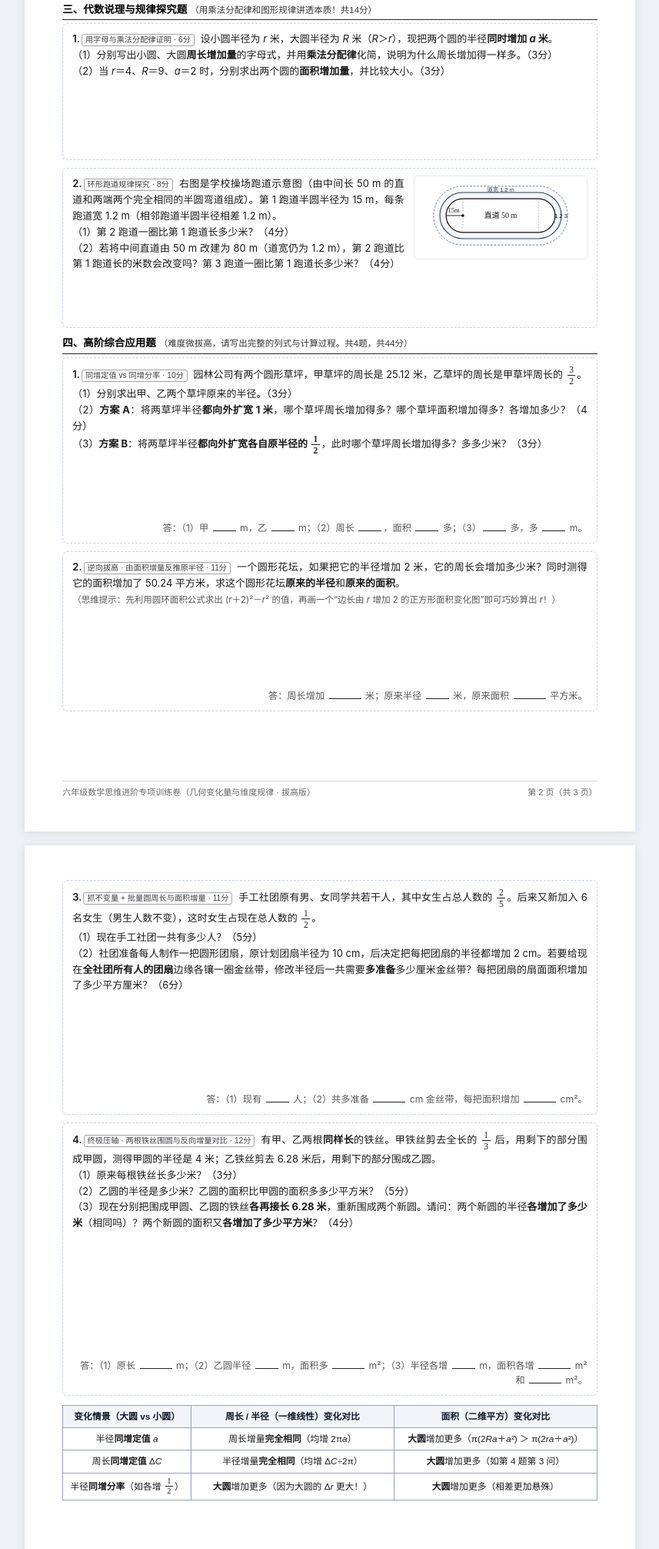
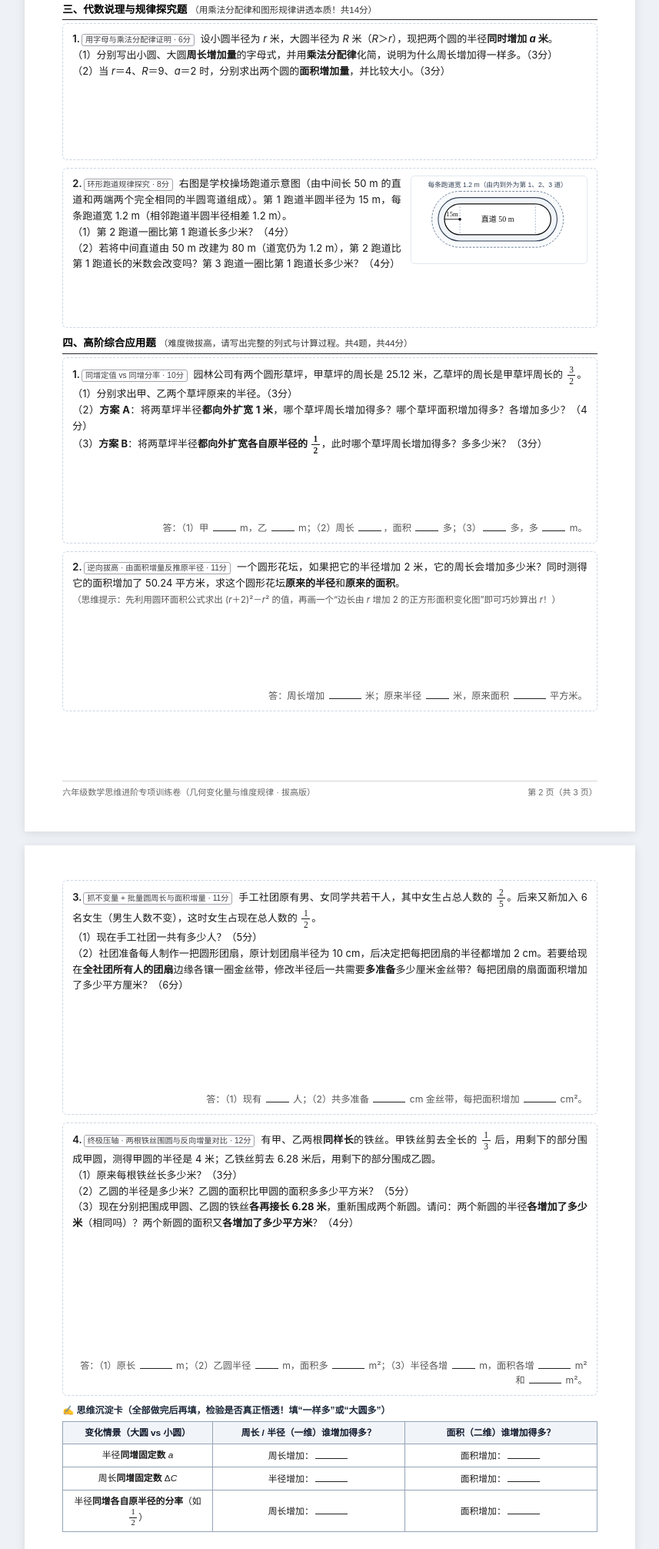
Before and after one commit to AubreyHan/Reid, a plain HTML site: page 小学六年级数学思维进阶卷_几何变化量与维度规律(可直接打印A4版).html in a window 1280 px wide. Shown: the part 1408-3420 px from the top of the page at 77% size, without its empty margins (211-1068 px from the left). Drawn offline with Linux system fonts and the light colour scheme.

Commit message:
auto-sync: 2026-11-22 13:54:57 - 1 files (modified: \345\260\217\345\255\246\345\205\255\345\271\264\347\272\247\346\225\260\345\255\246\346\200\235\347\273\264\350\277\233\351\230\266\345\215\267_\345\207\240\344\275\225\345\217\230\345\214\226\351\207\217\344\270\216\347\273\264\345\272\246\350\247\204\345\276\213(\345\217\257\347\233\264\346\216\245\346\211\223\345\215\260A4\347\211\210).html)

```diff
--- a/小学六年级数学思维进阶卷_几何变化量与维度规律(可直接打印A4版).html
+++ b/小学六年级数学思维进阶卷_几何变化量与维度规律(可直接打印A4版).html
@@ -498,23 +498,22 @@
           （2）若将中间直道由 50 m 改建为 80 m（道宽仍为 1.2 m），第 2 跑道比第 1 跑道长的米数会改变吗？第 3 跑道一圈比第 1 跑道长多少米？（4分）
         </div>
         <div class="track-svg">
-          <svg width="218" height="96" viewBox="0 0 240 104" xmlns="http://www.w3.org/2000/svg">
-            <!-- 外3道 r=42, 中2道 r=33, 内1道 r=24; 直道 x=66..174, cy=52 -->
-            <path d="M 66 10 L 174 10 A 42 42 0 0 1 174 94 L 66 94 A 42 42 0 0 1 66 10 Z" fill="#f8fafc" stroke="#64748b" stroke-width="1" stroke-dasharray="3,2"/>
-            <path d="M 66 19 L 174 19 A 33 33 0 0 1 174 85 L 66 85 A 33 33 0 0 1 66 19 Z" fill="#f1f5f9" stroke="#334155" stroke-width="1.2"/>
-            <path d="M 66 28 L 174 28 A 24 24 0 0 1 174 76 L 66 76 A 24 24 0 0 1 66 28 Z" fill="#ffffff" stroke="#111" stroke-width="1.4"/>
-            <!-- 辅助虚线与标注 -->
-            <line x1="66" y1="28" x2="66" y2="76" stroke="#94a3b8" stroke-width="0.9" stroke-dasharray="2,2"/>
-            <line x1="174" y1="28" x2="174" y2="76" stroke="#94a3b8" stroke-width="0.9" stroke-dasharray="2,2"/>
+          <svg width="222" height="102" viewBox="0 0 244 112" xmlns="http://www.w3.org/2000/svg">
+            <!-- 外3道 r=40, 中2道 r=31, 内1道 r=22; 直道 x=66..174, cy=58 -->
+            <path d="M 66 18 L 174 18 A 40 40 0 0 1 174 98 L 66 98 A 40 40 0 0 1 66 18 Z" fill="#f8fafc" stroke="#64748b" stroke-width="1" stroke-dasharray="3,2"/>
+            <path d="M 66 27 L 174 27 A 31 31 0 0 1 174 89 L 66 89 A 31 31 0 0 1 66 27 Z" fill="#f1f5f9" stroke="#334155" stroke-width="1.2"/>
+            <path d="M 66 36 L 174 36 A 22 22 0 0 1 174 80 L 66 80 A 22 22 0 0 1 66 36 Z" fill="#ffffff" stroke="#111" stroke-width="1.4"/>
+            <!-- 辅助虚线 -->
+            <line x1="66" y1="36" x2="66" y2="80" stroke="#94a3b8" stroke-width="0.9" stroke-dasharray="2,2"/>
+            <line x1="174" y1="36" x2="174" y2="80" stroke="#94a3b8" stroke-width="0.9" stroke-dasharray="2,2"/>
             <!-- 半径标注 -->
-            <circle cx="66" cy="52" r="2" fill="#111"/>
-            <line x1="66" y1="52" x2="42" y2="52" stroke="#111" stroke-width="1"/>
-            <text x="53" y="48" font-family="Times New Roman, serif" font-size="9.5" text-anchor="middle" fill="#111">15m</text>
+            <circle cx="66" cy="58" r="2" fill="#111"/>
+            <line x1="66" y1="58" x2="44" y2="58" stroke="#111" stroke-width="1"/>
+            <text x="55" y="54" font-family="Times New Roman, serif" font-size="9.5" text-anchor="middle" fill="#111">15m</text>
             <!-- 直道标注 -->
-            <text x="120" y="55" font-family="Times New Roman, serif" font-size="11" text-anchor="middle" fill="#111">直道 50 m</text>
-            <!-- 道宽标注 -->
-            <text x="120" y="17.5" font-family="PingFang SC, sans-serif" font-size="8.2" text-anchor="middle" fill="#334155">道宽 1.2 m</text>
-            <text x="197" y="55" font-family="PingFang SC, sans-serif" font-size="8.5" fill="#111">1  2  3</text>
+            <text x="120" y="61" font-family="Times New Roman, serif" font-size="11" text-anchor="middle" fill="#111">直道 50 m</text>
+            <!-- 顶部道宽清晰标注 -->
+            <text x="120" y="12" font-family="PingFang SC, sans-serif" font-size="9.5" text-anchor="middle" fill="#334155">每条跑道宽 1.2 m（由内到外为第 1、2、3 道）</text>
           </svg>
         </div>
       </div>
@@ -573,27 +572,28 @@
       <div class="app-ans-line">答：（1）原长 <span class="blank"></span> m；（2）乙圆半径 <span class="blank blank-sm"></span> m，面积多 <span class="blank"></span> m²；（3）半径各增 <span class="blank blank-sm"></span> m，面积各增 <span class="blank"></span> m² 和 <span class="blank"></span> m²。</div>
     </div>
 
-    <!-- 规律沉淀自查表 -->
-    <table class="rule-table">
+    <!-- 考后规律自主归纳表（不提前剧透，供孩子做完后自主总结） -->
+    <div style="font-size:12px; font-weight:600; color:#1e293b; margin-top:10px; font-family:'PingFang SC','Microsoft YaHei',sans-serif;">✍️ 思维沉淀卡（全部做完后再填，检验是否真正悟透！填“一样多”或“大圆多”）</div>
+    <table class="rule-table" style="margin-top:4px;">
       <tr>
-        <th style="width:24%;">变化情景（大圆 vs 小圆）</th>
-        <th style="width:38%;">周长 / 半径（一维线性）变化对比</th>
-        <th style="width:38%;">面积（二维平方）变化对比</th>
+        <th style="width:28%;">变化情景（大圆 vs 小圆）</th>
+        <th style="width:36%;">周长 / 半径（一维）谁增加得多？</th>
+        <th style="width:36%;">面积（二维）谁增加得多？</th>
       </tr>
       <tr>
-        <td>半径<strong>同增定值</strong> <i>a</i></td>
-        <td>周长增量<strong>完全相同</strong>（均增 2π<i>a</i>）</td>
-        <td><strong>大圆</strong>增加更多（π(2<i>Ra</i>＋<i>a</i>²) ＞ π(2<i>ra</i>＋<i>a</i>²)）</td>
+        <td>半径<strong>同增固定数</strong> <i>a</i></td>
+        <td>周长增加：<span class="blank"></span></td>
+        <td>面积增加：<span class="blank"></span></td>
       </tr>
       <tr>
-        <td>周长<strong>同增定值</strong> Δ<i>C</i></td>
-        <td>半径增量<strong>完全相同</strong>（均增 Δ<i>C</i>÷2π）</td>
-        <td><strong>大圆</strong>增加更多（如第 4 题第 3 问）</td>
+        <td>周长<strong>同增固定数</strong> Δ<i>C</i></td>
+        <td>半径增加：<span class="blank"></span></td>
+        <td>面积增加：<span class="blank"></span></td>
       </tr>
       <tr>
-        <td>半径<strong>同增分率</strong>（如各增 <span class="frac"><span class="num">1</span><span class="den">2</span></span>）</td>
-        <td><strong>大圆</strong>增加更多（因为大圆的 Δ<i>r</i> 更大！）</td>
-        <td><strong>大圆</strong>增加更多（相差更加悬殊）</td>
+        <td>半径<strong>同增各自原半径的分率</strong>（如 <span class="frac"><span class="num">1</span><span class="den">2</span></span>）</td>
+        <td>周长增加：<span class="blank"></span></td>
+        <td>面积增加：<span class="blank"></span></td>
       </tr>
     </table>
   </div>
```
